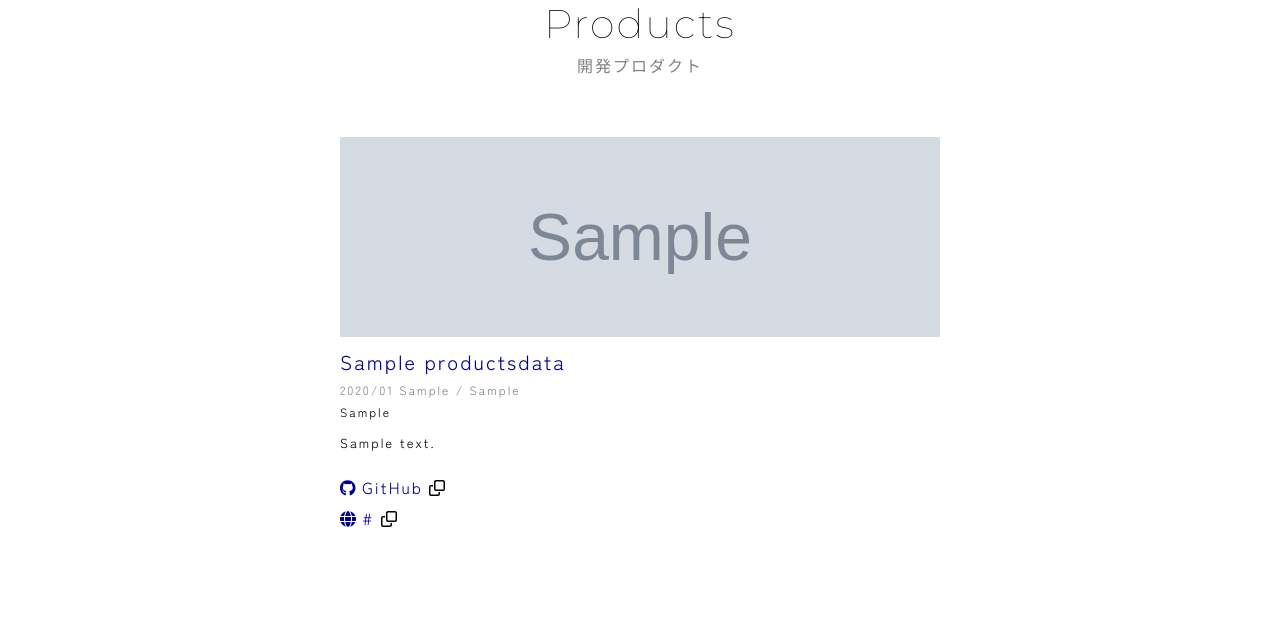
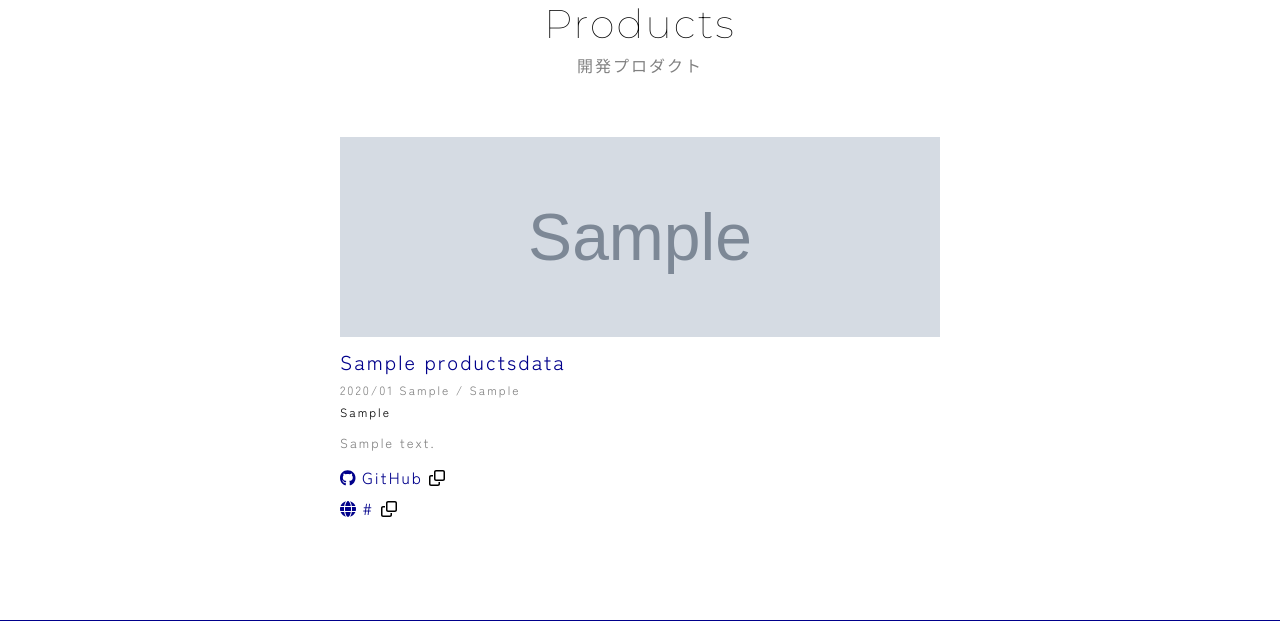
Before and after one commit to somando/Portfolio, a Django app: page /products in a window 1280 px wide. Shown: the part 101-722 px from the top of the page. Run offline with Django 5.2, Linux system fonts and the light colour scheme; tables that the repository leaves empty hold one stand-in row (values such as "Sample post"); grey boxes marked "Sample" are stand-in pictures; parts of the project's set-up code (start-up, migrations or seed data) failed here and were passed over.

Commit message:
Add margin size

```diff
--- a/static/somando/styles.css
+++ b/static/somando/styles.css
@@ -371,6 +371,11 @@
 }
 
 .item-box .product-detail {
+    color: black;
+    margin-bottom: 35px;
+}
+
+.product-detail-list {
     color: black;
     margin-bottom: 20px;
 }
--- a/templates/somando/products.html
+++ b/templates/somando/products.html
@@ -21,7 +21,7 @@
                         <p class="prize break-span"><span>{{ product.prize }}</span></p>
                     {% endif %}
                     {% if product.about %}
-                        <p class="detail-text break-span product-detail"><span>{{ product.about }}</span></p>
+                        <p class="detail-text break-span product-detail-list"><span>{{ product.about }}</span></p>
                     {% endif %}
                     {% if product.github %}
                         <p class="link-product"><a href="{{ product.github }}" target="_blank" rel="noopener noreferrer"><i class="fa-brands fa-github"></i> GitHub</a> <i class="fa-regular fa-clone"></i></p>
```
